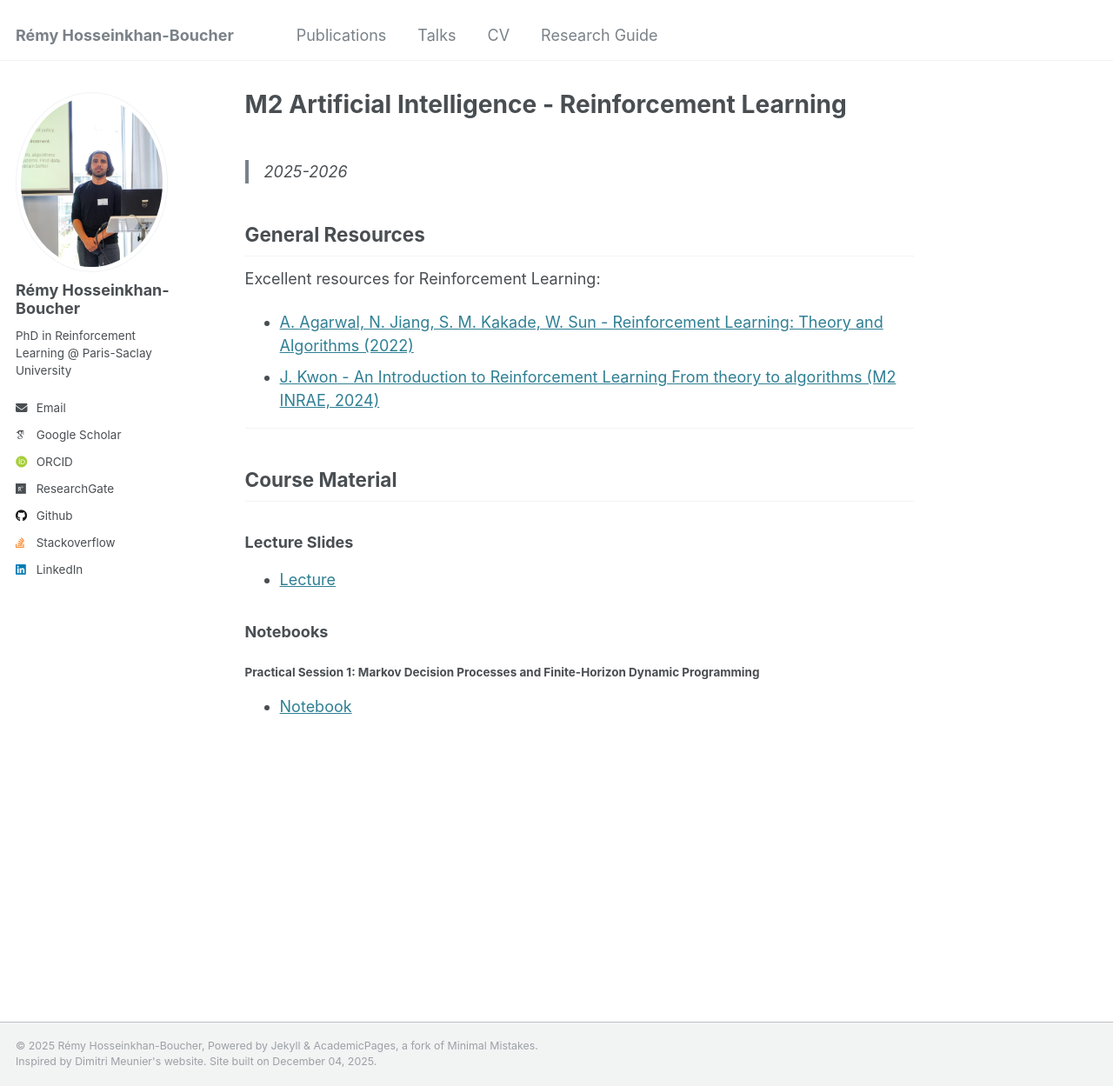
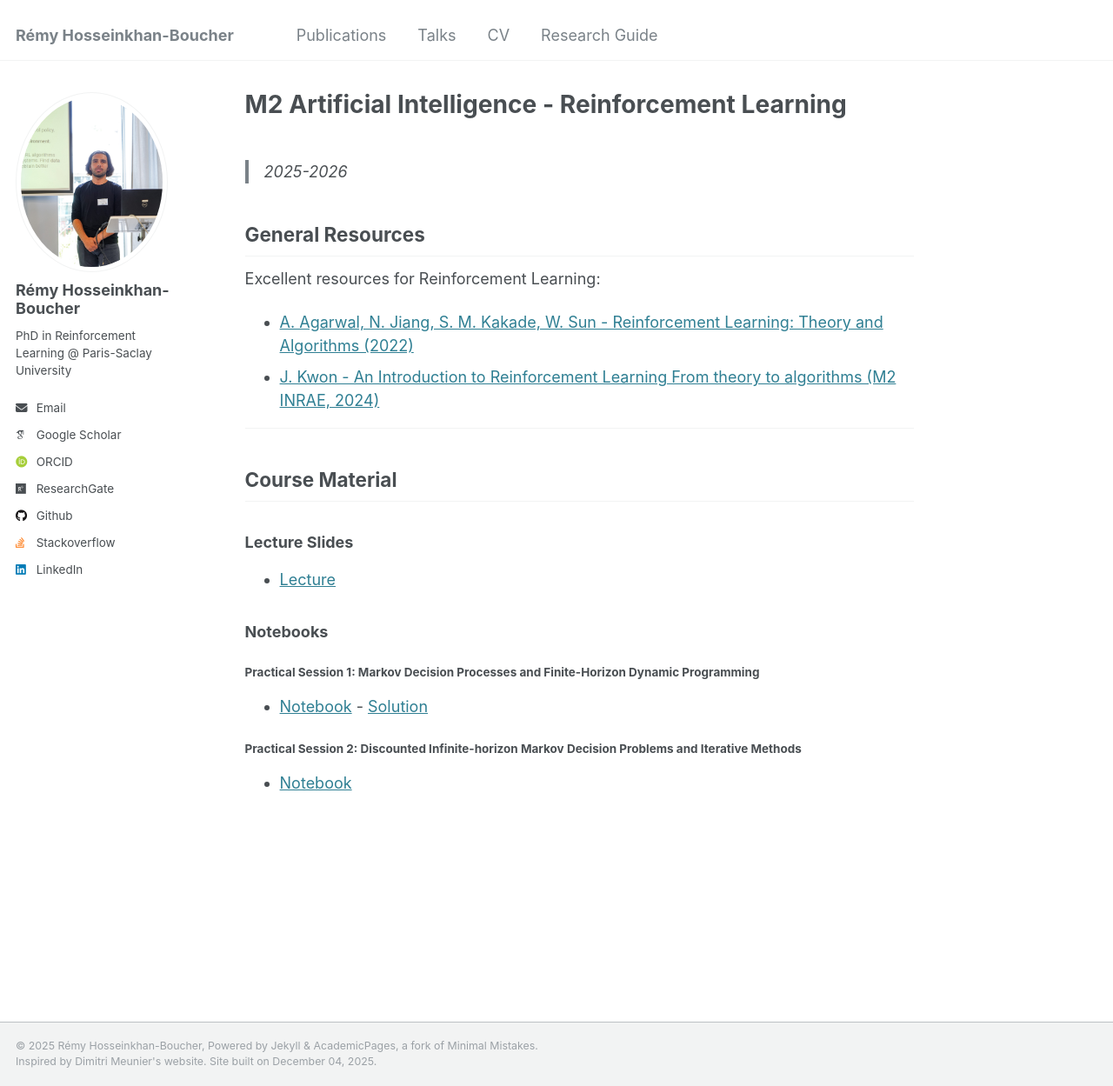
Before and after one commit to ReHoss/rehoss.github.io, a Jekyll site: the page built from _pages/teaching/2025_2026_m2ai_reinforcement_learning/2025_2026_m2ai_reinforcement_learning.md, in a window 1280 px wide and 1249 px high. Shown: the whole window at 87% size. Built offline with Jekyll 4.4.1, drawn with Linux system fonts in a browser that asks for light colours; some web fonts are replaced.

Commit message:
Add M2AI RL practical 1 solution and practical 2

```diff
--- a/_pages/teaching/2025_2026_m2ai_reinforcement_learning/2025_2026_m2ai_reinforcement_learning.md
+++ b/_pages/teaching/2025_2026_m2ai_reinforcement_learning/2025_2026_m2ai_reinforcement_learning.md
@@ -23,7 +23,7 @@ Excellent resources for Reinforcement Learning:
 ### Notebooks
 
 #### Practical Session 1: Markov Decision Processes and Finite-Horizon Dynamic Programming
-* [Notebook]({{ site.baseurl }}/files/teaching/2025_2026_m2ai_reinforcement_learning/notebooks/m2ai_2025_2026_practical_session_1.ipynb)
+* [Notebook]({{ site.baseurl }}/files/teaching/2025_2026_m2ai_reinforcement_learning/notebooks/m2ai_2025_2026_practical_session_1.ipynb) - [Solution]({{ site.baseurl }}/files/teaching/2025_2026_m2ai_reinforcement_learning/notebooks/m2ai_2025_2026_practical_session_1_solution.ipynb)
 
-
-[//]: # (* [Test]&#40;{{ site.baseurl }}/teaching/2025_2026_m2ai_reinforcement_learning/notebooks/practical_session1.ipynb&#41; [&#40;Solution&#41;]&#40;&#41;)
+#### Practical Session 2: Discounted Infinite-horizon Markov Decision Problems and Iterative Methods
+* [Notebook]({{ site.baseurl }}/files/teaching/2025_2026_m2ai_reinforcement_learning/notebooks/m2ai_2025_2026_practical_session_2.ipynb)
```
Also changed, not shown: 2 other files.
